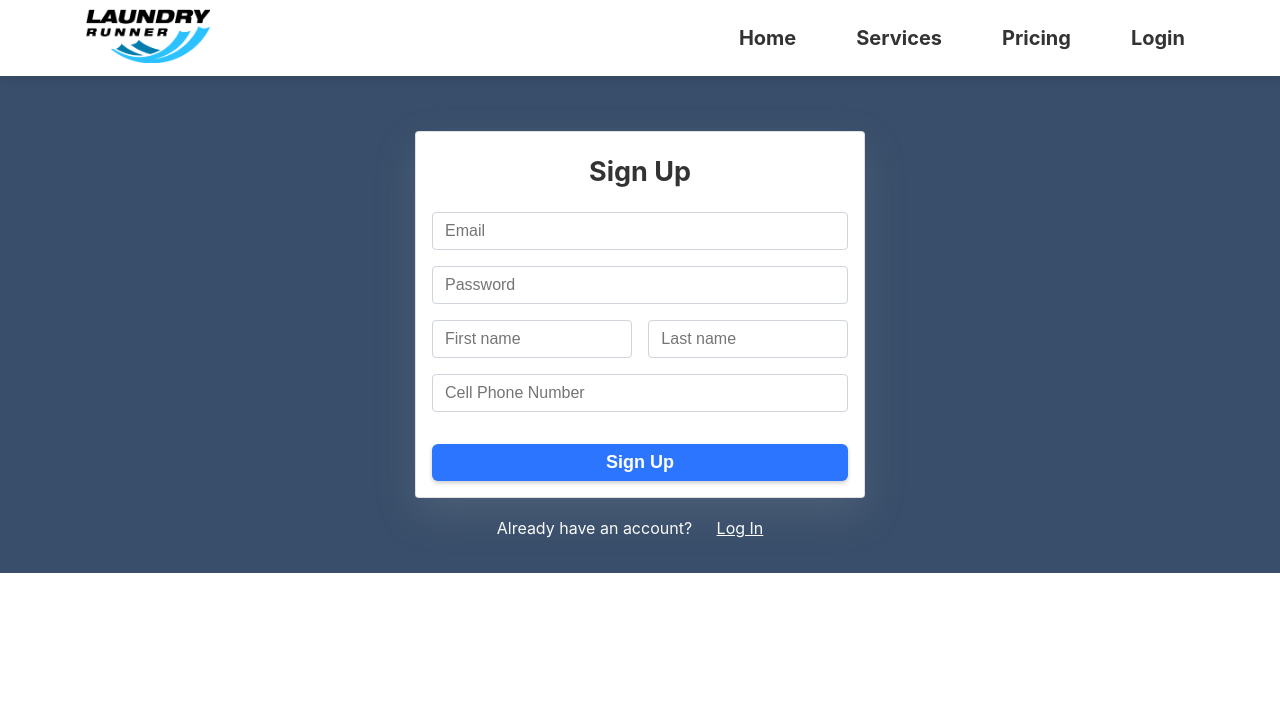
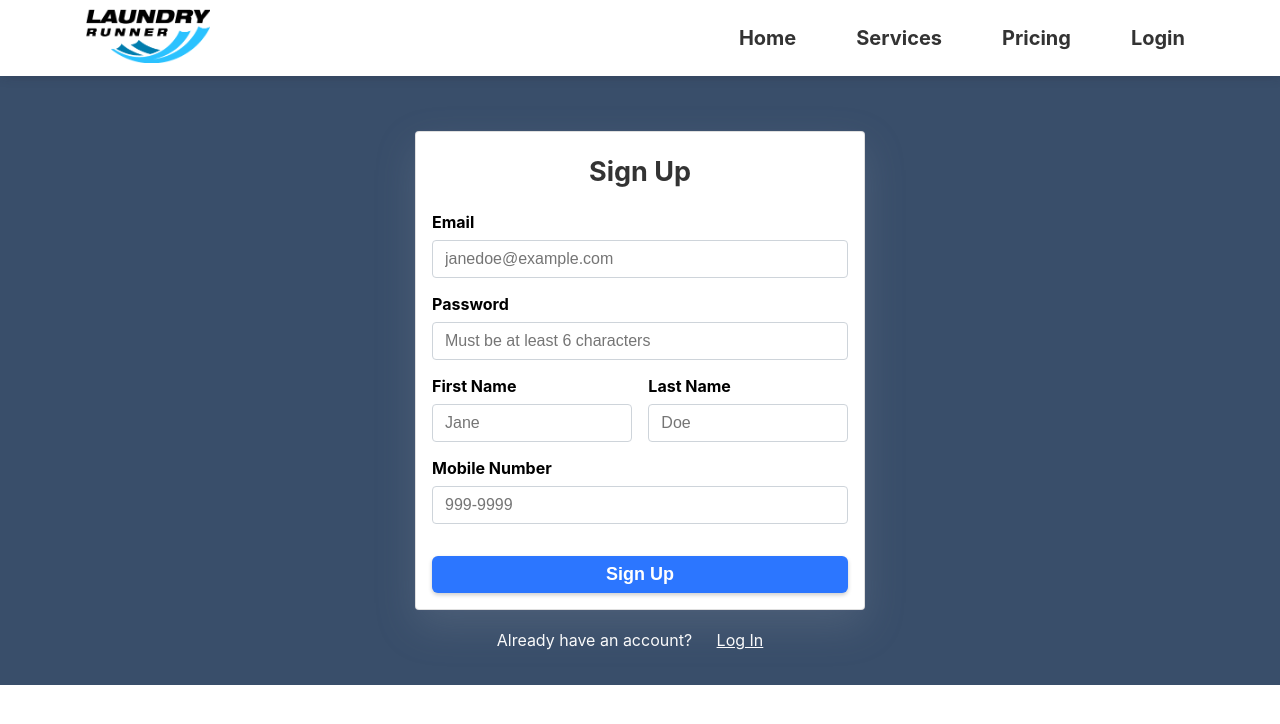
Before and after one commit to tgoade/react-js-site-laundry-service, a React (Create React App) app: page /signup in a window 1280 px wide. Shown: the top 724 px of the page. Built offline with nearby package versions, Linux system fonts and the light colour scheme; no server answers.

Commit message:
Added form labels and unit test for Button

```diff
--- a/src/App.css
+++ b/src/App.css
@@ -68,9 +68,12 @@ h3 {
   flex-direction: row;
   justify-content: space-between;
 }
-.col-2 input {
+.col-2 div {
   width: 48%;
   display: inline-block;
+}
+label {
+  font-weight: bold;
 }
 @media (max-width: 767.98px){
 .wrapper {
--- a/src/components/nav/NavBar.css
+++ b/src/components/nav/NavBar.css
@@ -8,9 +8,6 @@
     background-color: rgb(255 255 255 / 90%);
     box-shadow: 2px 0 10px rgb(41 44 61 / 34%);
     z-index: 100;
-}
-.navbar.sticky {
-    background-color: rgb(255 255 255 / 70%);
 }
 .navbar--container {
     display: flex;
--- a/src/pages/login/ForgotPassword.js
+++ b/src/pages/login/ForgotPassword.js
@@ -37,8 +37,9 @@ const ForgotPassword = () => {
                 {error && <div class="alert" variant="danger">{error}</div>}
                 {message && <div class="alert" variant="success">{message}</div>}
                 <form onSubmit={handleSubmit}>
-                    <div id="email">
-                        <input type="email" class="form-control" placeholder="Email" ref={emailRef} required />
+                    <div>
+                        <label for="email">Email</label>
+                        <input type="email" class="form-control mt-2" placeholder="Enter your email to reset password" id="email" ref={emailRef} required />
                     </div>
 
                     <button disabled={loading} className="btn--medium w-100 mt-3" type="submit">Reset Password</button>
--- a/src/pages/login/Login.js
+++ b/src/pages/login/Login.js
@@ -30,12 +30,13 @@ const Login = () => {
           <Card title="Log In">
                 {errorLogin && <div variant="danger">{errorLogin}</div>}
                 <form onSubmit={handleSubmit}>
-                    <div id="email">
-
-                        <input class="form-control mb-3" placeholder="Email" type="email" ref={emailRef} required />
+                    <div>
+                        <label for="email">Email</label>
+                        <input class="form-control mb-3 mt-2" placeholder="janedoe@example.com" id="email" type="email" ref={emailRef} required />
                     </div>
-                    <div id="password">
-                        <input class="form-control mb-3" placeholder="Password" type="password" ref={passwordRef} required />
+                    <div>
+                        <label for="password">Password</label>
+                        <input class="form-control mb-3 mt-2" placeholder="Must be at least 6 characters" type="password" ref={passwordRef} required />
                     </div>
                     <button disabled={loading} className="btn--medium w-100 mt-3" type="submit">Log In</button>
                 </form>
--- a/src/pages/signup/SignUp.js
+++ b/src/pages/signup/SignUp.js
@@ -63,12 +63,14 @@ const Signup = () => {
           <Card title="Sign Up">
                 {error && <div class="alert" variant="danger">{error}</div>}
                 <form onSubmit={handleSubmit}>
-                    <div id="email" className="mt-3" >
-                        <input type="email" class="form-control mb-3" placeholder="Email" ref={emailRef} required />
+                    <div className="mt-3" >
+                        <label for="email">Email</label>
+                        <input type="email" class="form-control mb-3 mt-2" placeholder="janedoe@example.com" id="email" ref={emailRef} required />
                     </div>
                     <div className="mt-3" >
-                        <div id="password">
-                            <input type="password" class="form-control" placeholder="Password" ref={passwordRef} required />
+                        <div>
+                            <label for="password">Password</label>
+                            <input type="password" class="form-control mt-2" placeholder="Must be at least 6 characters" id="password" ref={passwordRef} required />
                         </div>
                         {/* <Form.Group as={Col} id="password-confirm" >
                             <Form.Control type="password" placeholder="Password Confirmation" required />
@@ -76,12 +78,19 @@ const Signup = () => {
                     </div>
                     <div className="mt-3" >
                         <div class="col-2 mb-3">
-                            <input class="form-control" placeholder="First name" ref={firstNameRef} />
-                            <input class="form-control" placeholder="Last name" ref={lastNameRef} />
+                            <div>
+                                <label for="firstName">First Name</label>
+                                <input class="form-control mt-2" placeholder="Jane" id="firstName" ref={firstNameRef} />
+                            </div>
+                            <div>
+                                <label for="lastName">Last Name</label>
+                                <input class="form-control mt-2" placeholder="Doe" id="lastName" ref={lastNameRef} />
+                            </div>
                         </div>
                     </div>
                     <div id="phone" className="mt-3" >
-                        <input type="tel" class="form-control mb-3" maxLength="16" placeholder="Cell Phone Number" ref={phoneRef} />
+                        <label for="mobileNo">Mobile Number</label>
+                        <input type="tel" class="form-control mb-3 mt-2" maxLength="16" placeholder="999-9999" id="mobileNo" ref={phoneRef} />
                     </div>
                     <button disabled={loading} className="btn--medium w-100 mt-3" type="submit">Sign Up</button>
                 </form>
```
Also changed, not shown: 1 other file (tests, documents, lock files or other folders).
